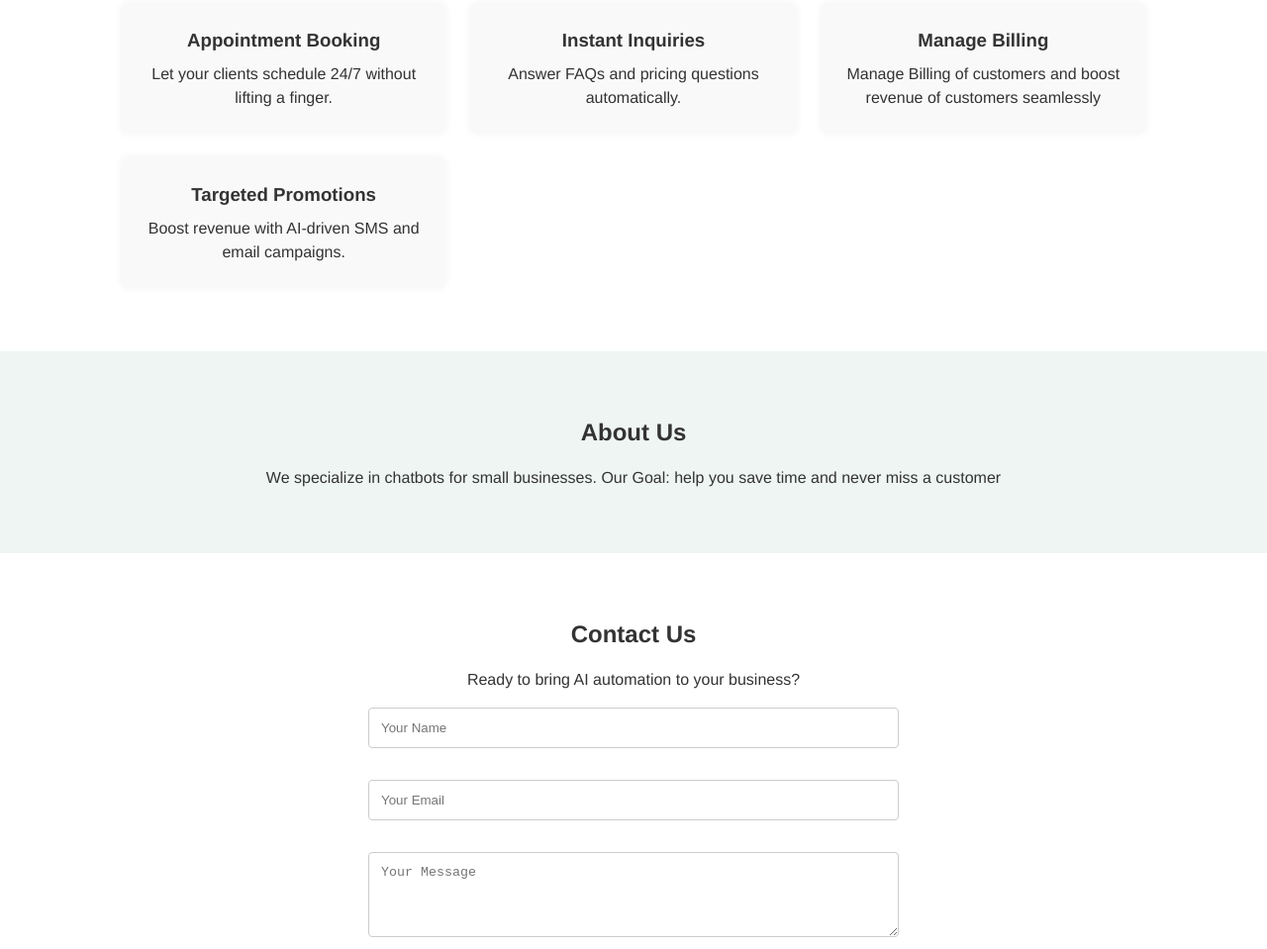
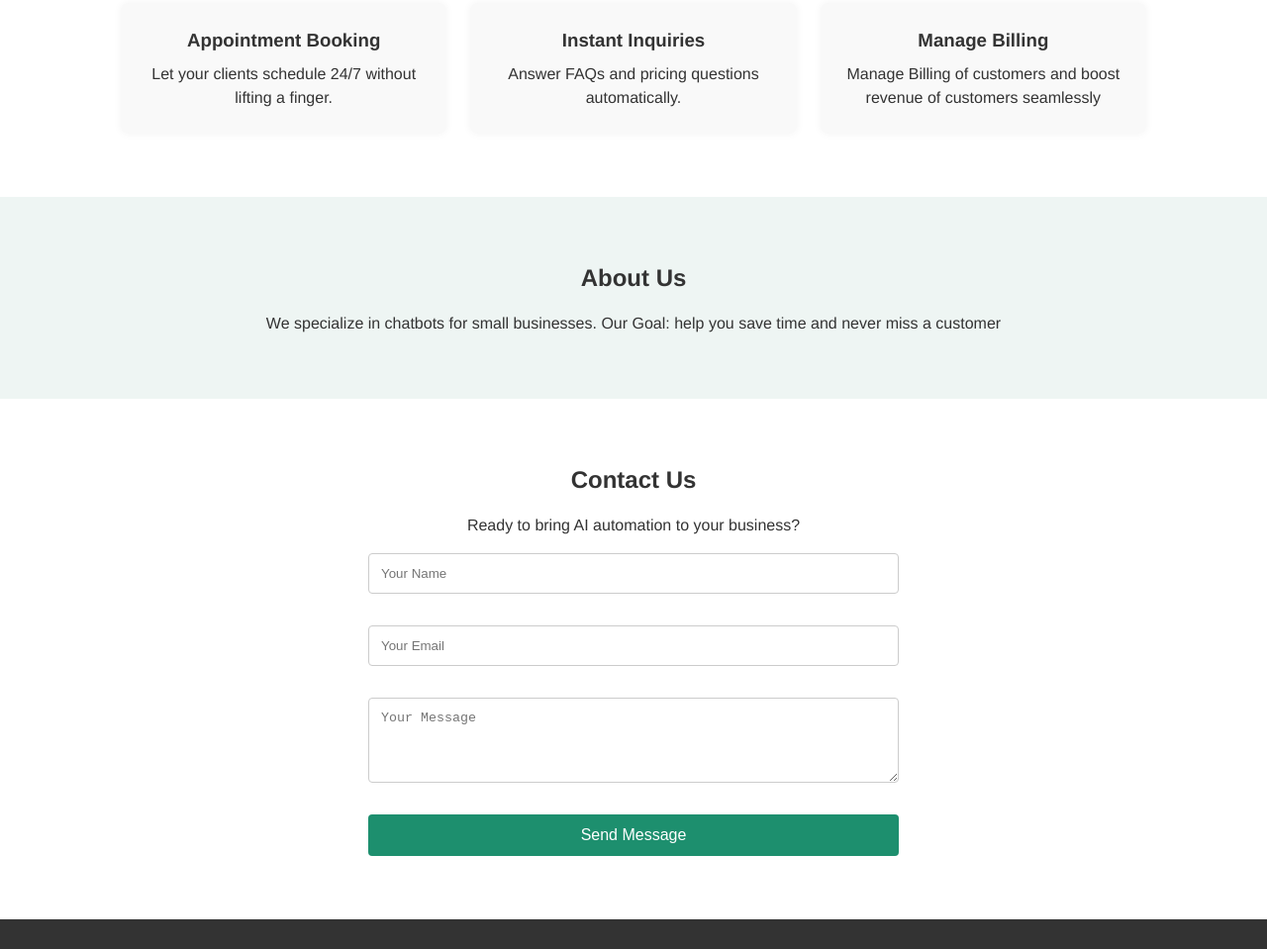
Before and after one commit to aaron2233/chatbot-pro-website, a plain HTML site: page index.html in a window 1280 px wide. Shown: the part 821-1780 px from the top of the page at 99% size. Drawn offline with Linux system fonts and the light colour scheme.

Commit message:
Update index.html

```diff
--- a/index.html
+++ b/index.html
@@ -61,10 +61,6 @@
           <h3>Manage Billing</h3>
           <p>Manage Billing of customers and boost revenue of customers seamlessly</p>
         </div>
-        <div class="service-card">
-          <h3>Targeted Promotions</h3>
-          <p>Boost revenue with AI-driven SMS and email campaigns.</p>
-        </div>
       </div>
     </div>
   </section>
```
